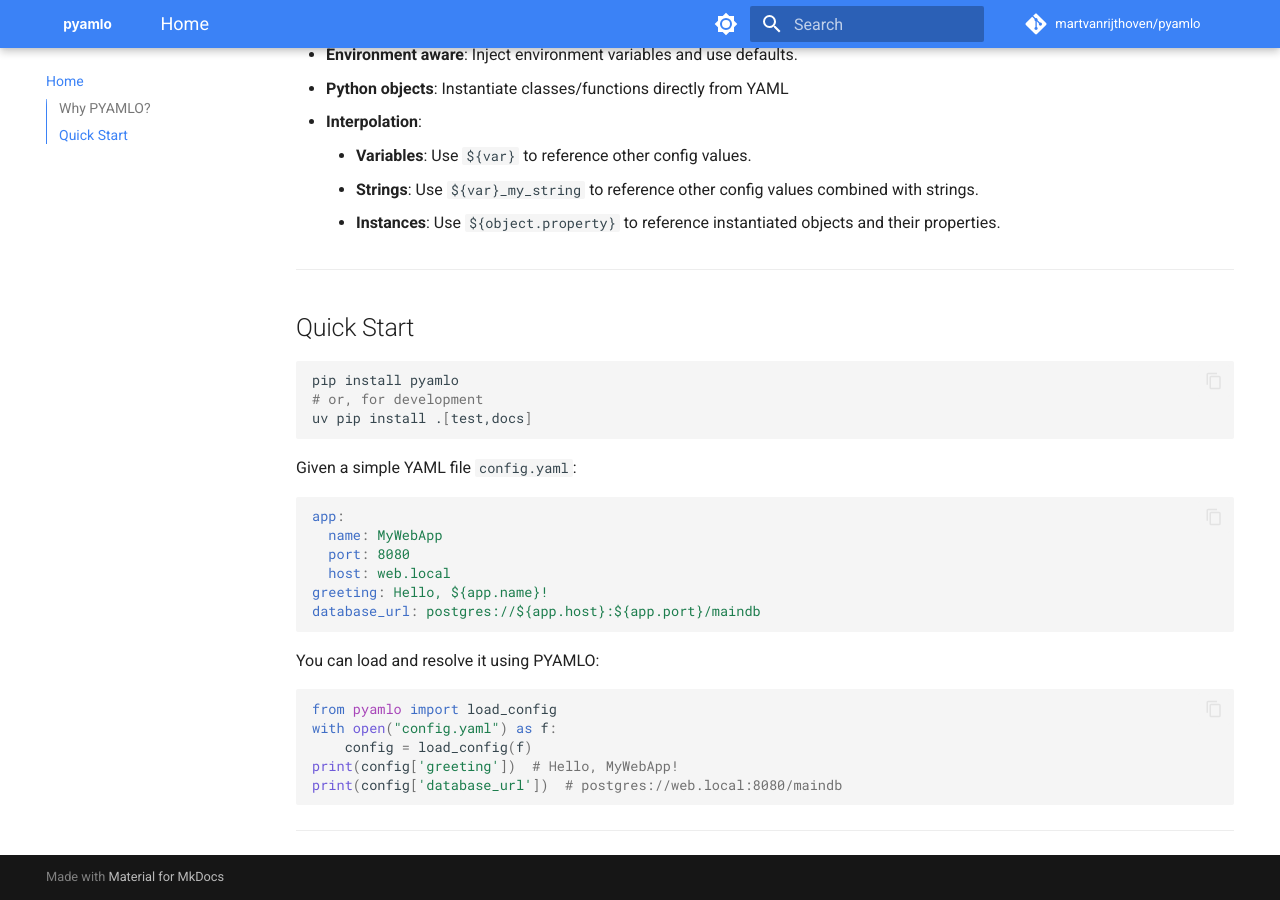
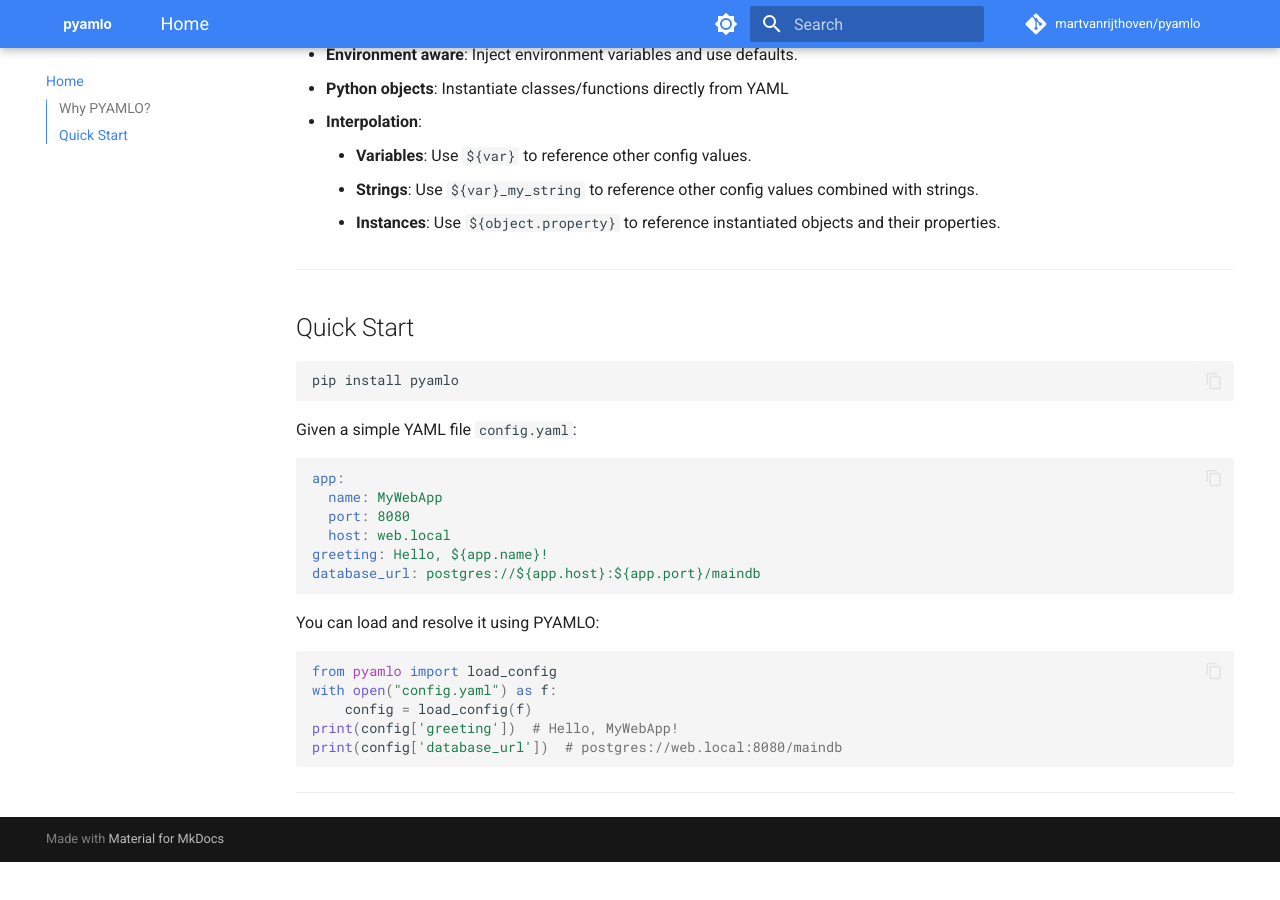
Before and after one commit to martvanrijthoven/pyamlo, an MkDocs documentation site: the page built from docs/index.md, in a window 1280 px wide and 900 px high, scrolled down 566 px. Built offline with MkDocs 1.6.1 and Material for MkDocs 9.7.7, drawn with Linux system fonts in a browser that asks for light colours; comment, search, counter and statistics services are not loaded; after the commit the page ends 1428 px from its top, so only the background shows below that.

Commit message:
update docs

````diff
--- a/docs/index.md
+++ b/docs/index.md
@@ -29,8 +29,6 @@ PYAMLO is a  YAML configuration loader for Python, designed for advanced configu
 
 ```bash
 pip install pyamlo
-# or, for development
-uv pip install .[test,docs]
 ```
 
 Given a simple YAML file `config.yaml`:
````
